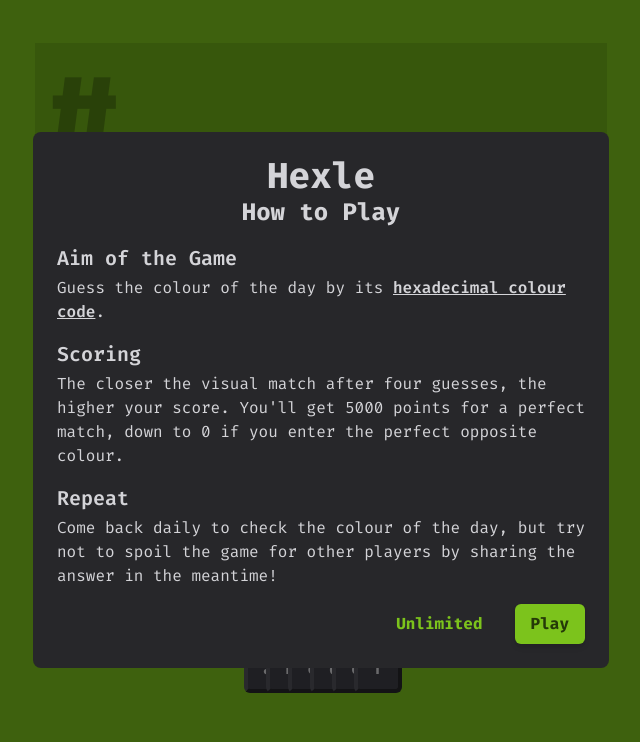
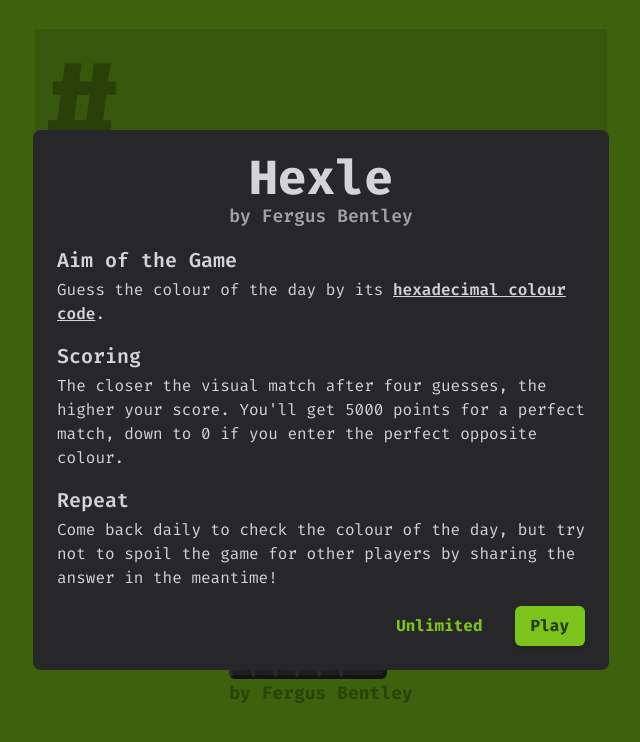
Before and after one commit to fergcb/hexle, a React (Create React App) app: page / in a window 1280 px wide. Shown: the top 742 px of the page, without its empty margins (319-959 px from the left). Built offline with nearby package versions, Linux system fonts and the light colour scheme.

Commit message:
Add links to portfolio (#10)
Co-authored-by: fergcb <fergus.bentley@gmail.com>

```diff
--- a/src/components/Instructions.tsx
+++ b/src/components/Instructions.tsx
@@ -9,13 +9,16 @@ export interface InstructionsProps {
 export default function Instructions ({ onClose }: InstructionsProps): ReactElement {
   return <div className="absolute t-0 l-0 w-screen h-screen -mt-4 md:mt-0 font-mono text-zinc-300 bg-tint/50 flex justify-center items-center">
     <div className="m-4 max-h-full bg-zinc-800 rounded-lg p-6 flex flex-col items-flex-start max-w-[60ch]">
-      <h1 className="font-bold text-4xl whitespace-nowrap text-center mb-8l">Hexle</h1>
-      <h2 className="font-bold text-2xl whitespace-nowrap text-center mb-8l">How to Play</h2>
-      <h3 className="font-semibold text-xl mt-4 mb-1">Aim of the Game</h3>
+      <h1 className="font-bold text-5xl whitespace-nowrap text-center mb-0">Hexle</h1>
+      <div className="font-mono text-lg text-zinc-400 font-semibold text-center -mt">
+        by&nbsp;
+        <a href="https://fergusbentley.com" target="_blank" rel="noopener noreferrer" className="hover:text-zinc-300 transition-colors duration-150">Fergus Bentley</a>
+      </div>
+      <h2 className="font-semibold text-xl mt-4 mb-1">Aim of the Game</h2>
       <p>Guess the colour of the day by its <Link href="https://en.wikipedia.org/wiki/Web_colors#Hex_triplet" target="_blank">hexadecimal colour code</Link>.</p>
-      <h3 className="font-semibold text-xl mt-4 mb-1">Scoring</h3>
+      <h2 className="font-semibold text-xl mt-4 mb-1">Scoring</h2>
       <p>The closer the visual match after four guesses, the higher your score. You'll get 5000 points for a perfect match, down to 0 if you enter the perfect opposite colour.</p>
-      <h3 className="font-semibold text-xl mt-4 mb-1">Repeat</h3>
+      <h2 className="font-semibold text-xl mt-4 mb-1">Repeat</h2>
       <p>Come back daily to check the colour of the day, but try not to spoil the game for other players by sharing the answer in the meantime!</p>
       <div className="flex w-full justify-end gap-4">
         <Button className="mt-4" dark link="/unlimited">Unlimited</Button>
--- a/src/components/Keyboard.tsx
+++ b/src/components/Keyboard.tsx
@@ -73,9 +73,9 @@ export function Break (): ReactElement {
 }
 
 export default function Keyboard ({ onClick, keySource, ...handlers }: KeyboardProps): ReactElement {
-  return <div>
+  return <div className="mb-16">
     <ThemeSelector {...handlers} />
-    <div className="grid grid-cols-6 gap-1 mb-16 justify-center max-w-32 mt-1">
+    <div className="grid grid-cols-6 gap-1 justify-center max-w-32 mt-1">
       <CharKey char="0" onClick={onClick} keySource={keySource} />
       <CharKey char="1" onClick={onClick} keySource={keySource} />
       <CharKey char="2" onClick={onClick} keySource={keySource} />
@@ -97,5 +97,9 @@ export default function Keyboard ({ onClick, keySource, ...handlers }: KeyboardP
       <CharKey char="e" onClick={onClick} keySource={keySource} />
       <CharKey char="f" onClick={onClick} keySource={keySource} />
     </div>
+    <div className="font-mono text-lg text-tint/30 font-bold text-right">
+      by&nbsp;
+      <a href="https://fergusbentley.com" target="_blank" rel="noopener noreferrer" className="hover:text-tint/50 transition-colors duration-150">Fergus Bentley</a>
+    </div>
   </div>
 }
--- a/src/components/ShareDialog.tsx
+++ b/src/components/ShareDialog.tsx
@@ -68,6 +68,7 @@ Try to beat my score!
           <p className="mt-4 text-center">Try to beat my score:</p>
         </div>
         <span className="text-xl bg-tint/25 px-4 py-1 mt-1" style={{ color: `#${target}` }}>https://hexle.fergcb.uk/</span>
+        <span className="text-xl text-zinc-400 px-4 py-1 mt-1">by <a href="https://fergusbentley.com" target="_blank" rel="noopener noreferrer" className="hover:text-zinc-300 transition-colors duration-150">Fergus Bentley</a></span>
       </div>
       <div className="flex mt-8 items-center gap-2">
         <div>Take a screenshot or use your device's share menu:</div>
```
